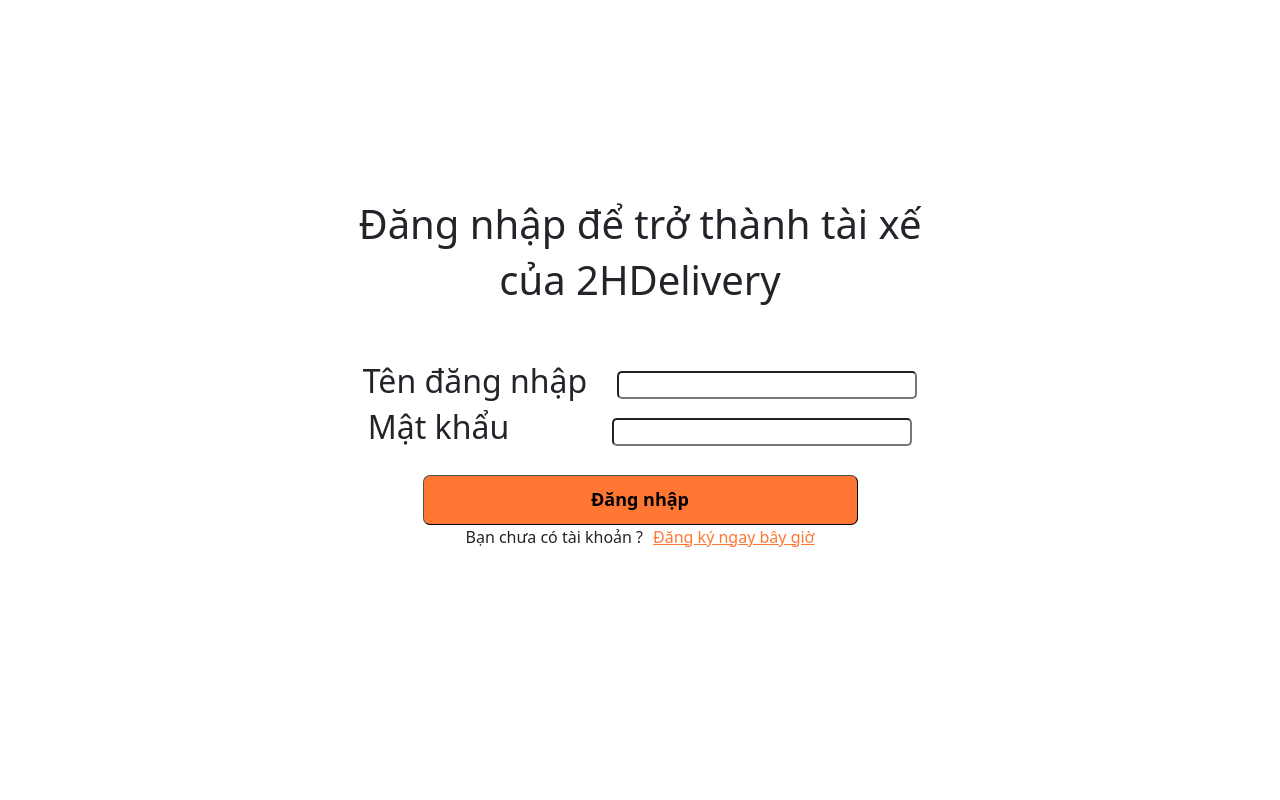
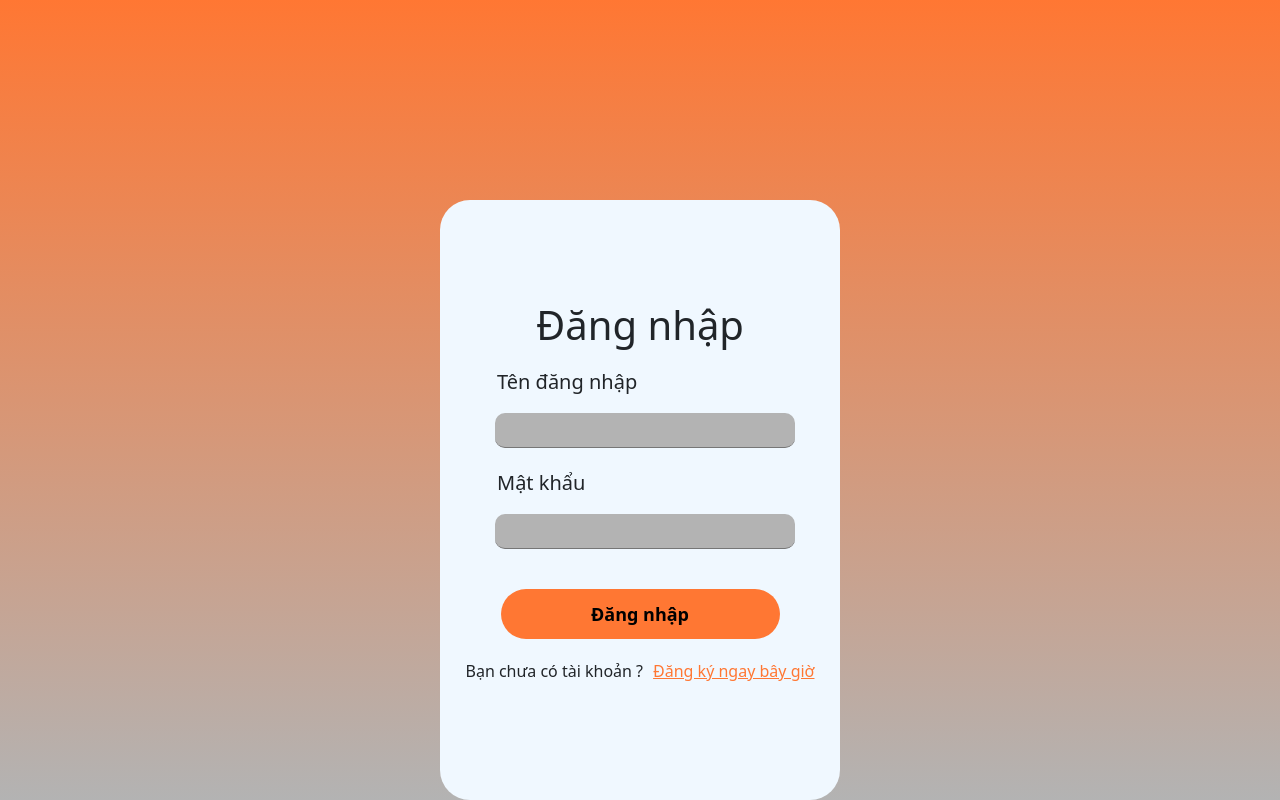
Before and after one commit to HaoHuynh0301/freight-mangement-system, a React (Create React App) app in the folder driver-app/: page /sign-in in a window 1280 px wide. Built offline with nearby package versions, Linux system fonts and the light colour scheme.

Commit message:
style[reactjs]: style css for sign-in page.

```diff
--- a/driver-app/src/App.js
+++ b/driver-app/src/App.js
@@ -29,7 +29,7 @@
                     <Route path = '/register'>
                         <Register />
                     </Route>
-                    <Route path = '/'>
+                    <Route exact path = '/'>
                         <Home />
                     </Route>
                 </Switch>
--- a/driver-app/src/screens/Signin.js
+++ b/driver-app/src/screens/Signin.js
@@ -8,7 +8,8 @@
     ipAddress
 } from '../contants';
 import {
-    Link
+    Link,
+    Redirect
 } from "react-router-dom";
 
 const axios = require('axios');
@@ -21,11 +22,11 @@
             username: '',
             password: ''
         }
-
         this.handleSignIn = this.handleSignIn.bind(this);
     }
 
     handleSignIn(event) {
+        event.preventDefault();
         console.log(this.state.username)
         axios.post(`${ipAddress}/api/driver-signin/`, {
             username: this.state.username,
@@ -39,12 +40,11 @@
                 username: '',
                 password: ''
             });
+            return <Redirect to="/" />;
         })
         .catch((error) => {
             alert('We have some errors!');
         });
-
-        event.preventDefault();
     }
 
     render() {
@@ -52,14 +52,17 @@
             <div className = 'Container'>
                 <div className = 'mainContent'>
                     <div className  = 'signInTitleWrapper'>
-                        <h1>Đăng nhập để trở thành tài xế</h1>
-                        <h1 style = {{
-
-                        }}>của 2HDelivery</h1>
+                        <h1>Đăng nhập</h1>
                     </div>
                     <form onSubmit = {this.handleSignIn}>
                         <div class = 'inputWrapper'>
-                            <h2 style = {{marginRight: 20}}>Tên đăng nhập</h2>
+                            <p style = {{
+                                display: "flex",
+                                flexDirection: "row",
+                                alignSelf: "flex-start",
+                                marginLeft: "12px",
+                                fontSize: "20px"
+                            }}>Tên đăng nhập</p>
                             <input type = 'text' className = 'inputStyle'
                                 value = {this.state.username}
                                 onChange = {(event) => {
@@ -70,7 +73,13 @@
                             ></input>
                         </div>
                         <div class = 'inputWrapper'>
-                            <h2 style = {{marginRight: 93}}>Mật khẩu</h2>
+                            <p style = {{
+                                display: "flex",
+                                flexDirection: "row",
+                                alignSelf: "flex-start",
+                                marginLeft: "12px",
+                                fontSize: "20px"
+                            }}>Mật khẩu</p>
                             <input type = 'password' className = 'inputStyle'
                                 value = {this.state.password}
                                 onChange = {(event) => {
--- a/driver-app/src/screens/css/signinStyle.css
+++ b/driver-app/src/screens/css/signinStyle.css
@@ -3,17 +3,25 @@
     flex-direction: column;
     justify-content: center;
     text-align: center;
+    align-items: center;
+    background-image: linear-gradient(#ff7733, #b3b3b3);
+    height: 100vh;
 }
 
 .mainContent {
-    margin-top: 200px;
+    width: 400px;
+    height: 600px;
+    background-color: aliceblue;
+    border-radius: 30px;
+    display: flex;
+    flex-direction: column;
+    text-align: center;
+    justify-content: center;
+    align-items: center;
 }
 
 .signInTitleWrapper {
-    display: flex;
-    flex-direction: column;
-    align-items: center;
-    margin-bottom: 50px;
+    margin-bottom: 10px;
 }
 
 .emailInput {
@@ -22,26 +30,33 @@
 
 .inputWrapper {
     display: flex;
-    flex-direction: row;
+    flex-direction: column;
     justify-content: center;
     align-items: center;
+    margin-bottom: 20px;
 }
 
 .inputStyle {
     margin-left: 10px;
-    height: 28px;
+    height: 35px;
     width: 300px;
     font-size: 18px;
-    border-radius: 5px;
+    border-radius: 10px;
+    border-width: 0;
+    /* color: #FFF; */
+    border-bottom-width: 1px;
+    background-color: #b3b3b3;
+    /* text-decoration-color: grey; */
 }
 
 .submitSignInBtn {
     margin-top: 20px;
     height: 50px;
-    width: 435px;
+    width: 90%;
     background-color: #ff7733;
     font-size: 18px;
     font-weight: bold;
-    border-radius: 7px;
-    border-width: 0.5px;
+    border-radius: 30px;
+    border-width: 0px;
+    margin-bottom: 20px;
 }
```
